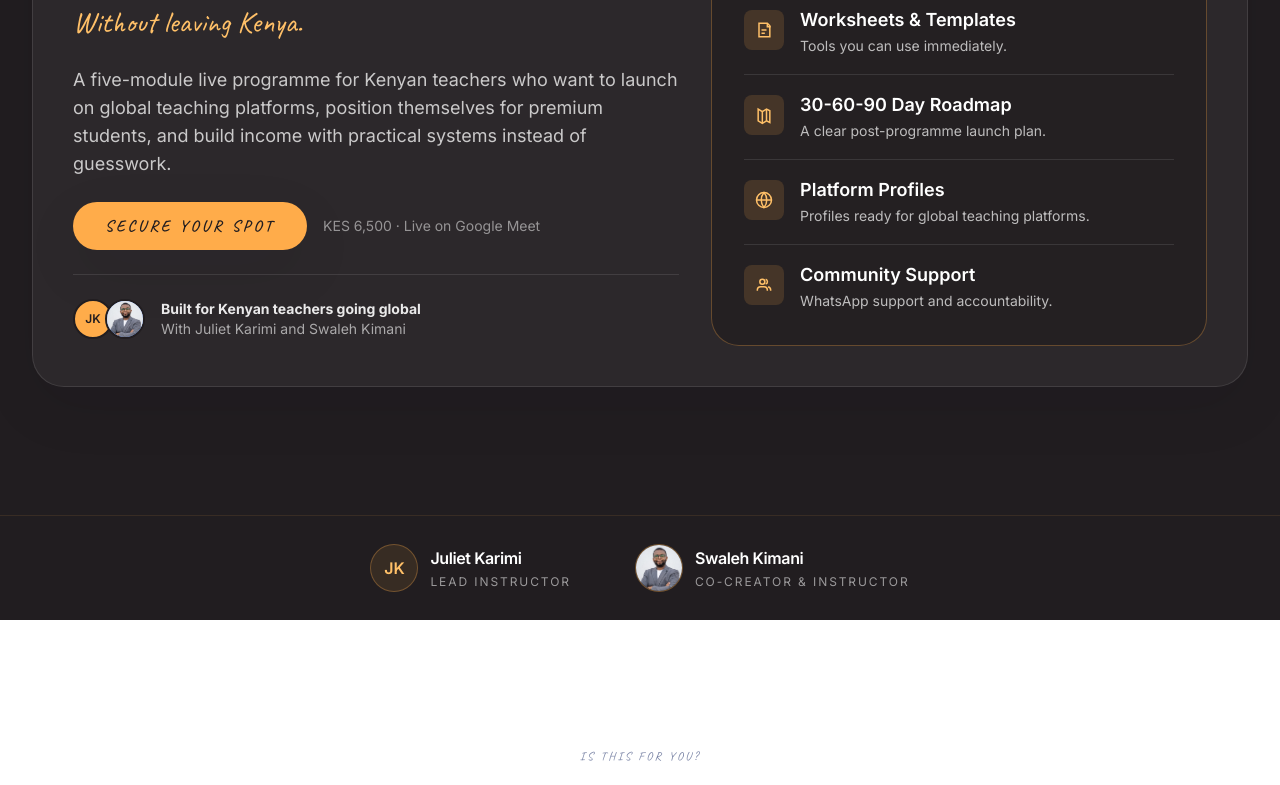
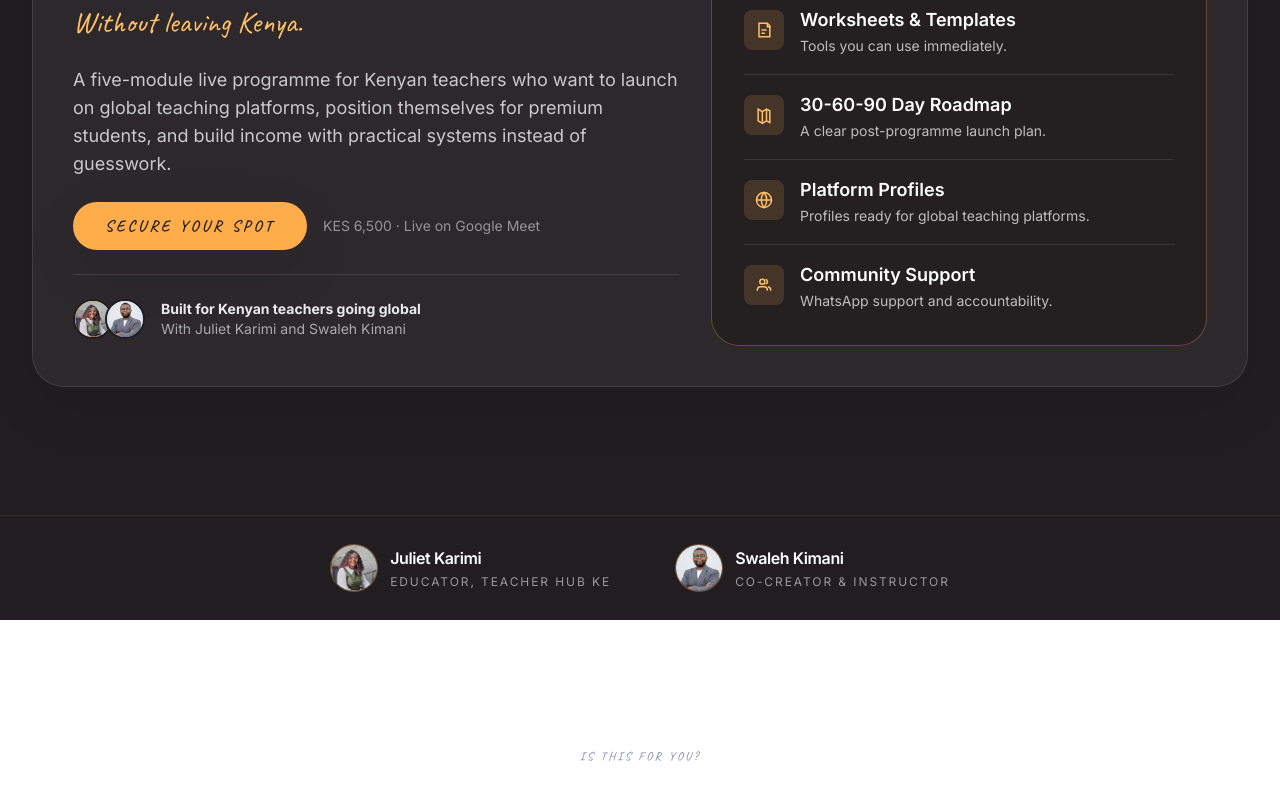
Before and after one commit to aenshtyn/30DegreesEast, a Next.js app: page /global-teacher-playbook in a window 1280 px wide. Shown: the part 510-1295 px from the top of the page. Built offline with nearby package versions, Linux system fonts and the light colour scheme.

Commit message:
added an instructors image and improved some styling

```diff
--- a/app/page.tsx
+++ b/app/page.tsx
@@ -60,7 +60,7 @@ const courses = [
   },
   {
     tag: 'Live Programme',
-    title: 'Build Your Teaching Brand Online',
+    title: 'Beyond the classroom: the global teacher playbook',
     description:
       'A practical playbook for teachers who want to turn their skills into global online teaching income.',
     features: [
--- a/components/global-teacher-playbook/EnrolmentForm.tsx
+++ b/components/global-teacher-playbook/EnrolmentForm.tsx
@@ -609,10 +609,25 @@ export default function EnrolmentForm() {
           onClick={() => setOpenInstructorName(null)}
         >
           <div
-            className="w-full max-w-xl rounded-[28px] border border-neutral-200 bg-white p-6 text-raisin shadow-soft-card md:p-8"
+            className="max-h-[90vh] w-full max-w-xl overflow-y-auto rounded-[28px] border border-neutral-200 bg-white p-6 text-raisin shadow-soft-card md:p-8"
             onClick={(event) => event.stopPropagation()}
           >
             <div className="flex items-start justify-between gap-6">
+              <div className="flex items-center gap-4">
+                <div className="relative flex h-32 w-32 flex-shrink-0 items-center justify-center overflow-hidden rounded-full bg-accent-500/15 text-lg font-semibold text-accent-600">
+                  {openInstructor.image ? (
+                    <Image
+                      src={openInstructor.image}
+                      alt={openInstructor.name}
+                      fill
+                      sizes="128px"
+                      className="object-cover"
+                      style={{ objectPosition: openInstructor.imagePosition ?? 'center' }}
+                    />
+                  ) : (
+                    openInstructor.initials
+                  )}
+                </div>
                 <div>
                   <p className="accent-label">Instructor</p>
                   <h2 id="enrolment-instructor-modal-title" className="mt-3 text-3xl text-raisin">
@@ -621,6 +636,7 @@ export default function EnrolmentForm() {
                   <p className="mt-2 text-sm font-semibold uppercase tracking-[0.16em] text-accent-600">
                     {openInstructor.role}
                   </p>
+                </div>
               </div>
               <button
                 type="button"
--- a/components/global-teacher-playbook/InstructorStrip.tsx
+++ b/components/global-teacher-playbook/InstructorStrip.tsx
@@ -1,7 +1,6 @@
 'use client'
 
 import Image from 'next/image'
-import Link from 'next/link'
 import { useState } from 'react'
 
 import { playbookInstructors } from '@/lib/data/global-teacher-playbook'
@@ -14,9 +13,13 @@ export default function InstructorStrip() {
     <section className="border-t border-accent-500/10 bg-raisin text-white">
       <div className="container-custom py-5">
         <div className="flex flex-wrap justify-center gap-x-10 gap-y-4 text-center">
-          {playbookInstructors.map((instructor) => {
-            const content = (
-              <>
+          {playbookInstructors.map((instructor) => (
+            <button
+              key={instructor.name}
+              type="button"
+              onClick={() => setOpenInstructorName(instructor.name)}
+              className="flex min-w-[220px] items-center justify-center gap-3 rounded-2xl px-3 py-2 text-left transition hover:bg-white/5 focus-visible:outline focus-visible:outline-2 focus-visible:outline-offset-2 focus-visible:outline-accent-300"
+            >
               <div className="relative flex h-12 w-12 flex-shrink-0 items-center justify-center overflow-hidden rounded-full border border-accent-500/30 bg-accent-500/10 font-semibold text-accent-300">
                 {instructor.image ? (
                   <Image
@@ -35,32 +38,8 @@ export default function InstructorStrip() {
                 <h2 className="text-base font-semibold text-white">{instructor.name}</h2>
                 <p className="mt-1 text-xs uppercase tracking-[0.16em] text-white/55">{instructor.role}</p>
               </div>
-              </>
-            )
-
-            if (instructor.name === 'Swaleh Kimani') {
-              return (
-                <Link
-                  key={instructor.name}
-                  href="/about"
-                  className="flex min-w-[220px] items-center justify-center gap-3 rounded-2xl px-3 py-2 transition hover:bg-white/5 focus-visible:outline focus-visible:outline-2 focus-visible:outline-offset-2 focus-visible:outline-accent-300"
-                >
-                  {content}
-                </Link>
-              )
-            }
-
-            return (
-              <button
-                key={instructor.name}
-                type="button"
-                onClick={() => setOpenInstructorName(instructor.name)}
-                className="flex min-w-[220px] items-center justify-center gap-3 rounded-2xl px-3 py-2 text-left transition hover:bg-white/5 focus-visible:outline focus-visible:outline-2 focus-visible:outline-offset-2 focus-visible:outline-accent-300"
-              >
-                {content}
             </button>
-            )
-          })}
+          ))}
         </div>
       </div>
 
@@ -73,10 +52,25 @@ export default function InstructorStrip() {
           onClick={() => setOpenInstructorName(null)}
         >
           <div
-            className="w-full max-w-xl rounded-[28px] border border-neutral-200 bg-white p-6 text-raisin shadow-soft-card md:p-8"
+            className="max-h-[90vh] w-full max-w-xl overflow-y-auto rounded-[28px] border border-neutral-200 bg-white p-6 text-raisin shadow-soft-card md:p-8"
             onClick={(event) => event.stopPropagation()}
           >
             <div className="flex items-start justify-between gap-6">
+              <div className="flex items-center gap-4">
+                <div className="relative flex h-32 w-32 flex-shrink-0 items-center justify-center overflow-hidden rounded-full bg-accent-500/15 text-lg font-semibold text-accent-600">
+                  {openInstructor.image ? (
+                    <Image
+                      src={openInstructor.image}
+                      alt={openInstructor.name}
+                      fill
+                      sizes="128px"
+                      className="object-cover"
+                      style={{ objectPosition: openInstructor.imagePosition ?? 'center' }}
+                    />
+                  ) : (
+                    openInstructor.initials
+                  )}
+                </div>
                 <div>
                   <p className="accent-label">Instructor</p>
                   <h2 id="instructor-modal-title" className="mt-3 text-3xl text-raisin">
@@ -85,6 +79,7 @@ export default function InstructorStrip() {
                   <p className="mt-2 text-sm font-semibold uppercase tracking-[0.16em] text-accent-600">
                     {openInstructor.role}
                   </p>
+                </div>
               </div>
               <button
                 type="button"
--- a/lib/data/global-teacher-playbook.ts
+++ b/lib/data/global-teacher-playbook.ts
@@ -8,9 +8,11 @@ export const playbookStats = [
 export const playbookInstructors = [
   {
     initials: 'JK',
+    image: '/testimonials/juliet.jpeg',
+    imagePosition: '50% 35%',
     name: 'Juliet Karimi',
-    role: 'Lead Instructor',
-    shortRole: 'Global educator and career strategist',
+    role: 'Educator, Teacher hub KE',
+    shortRole: 'Educator, Teacher hub KE',
     bio: "Juliet started her career with the Teachers Service Commission in Kenya, believing she had found stability and purpose. The rigid system left her feeling stuck, and like many teachers, she told herself she was not qualified enough for international schools. When courage finally outweighed fear, she applied and got the role. She found creative freedom, financial elevation, and a renewed love for teaching. She now helps other teachers overcome the same limiting beliefs and make the same transition.",
   },
   {
```
Also changed, not shown: public/testimonials/juliet.jpeg (added). Lines whose indentation alone changed are shown as unchanged.
